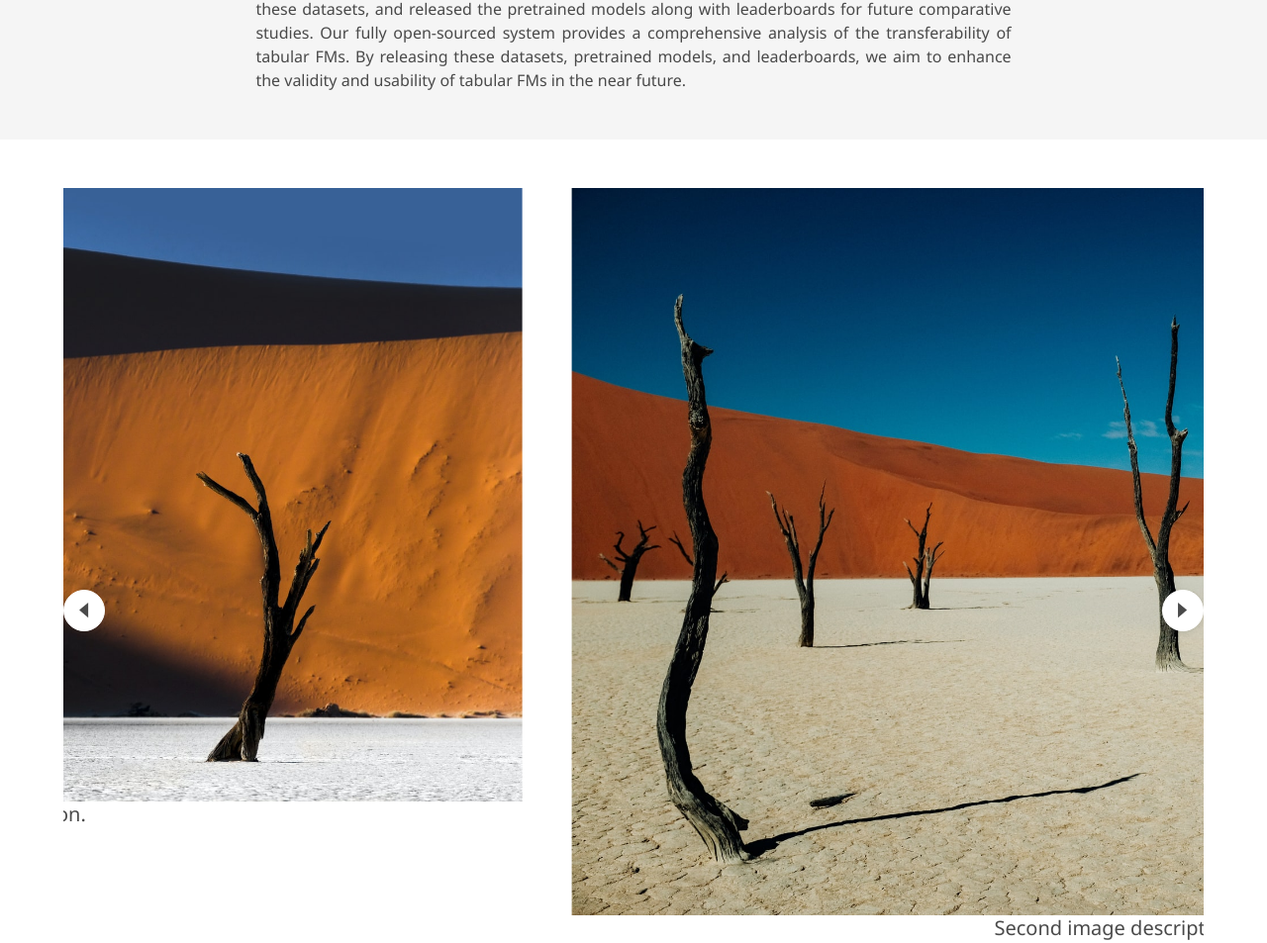
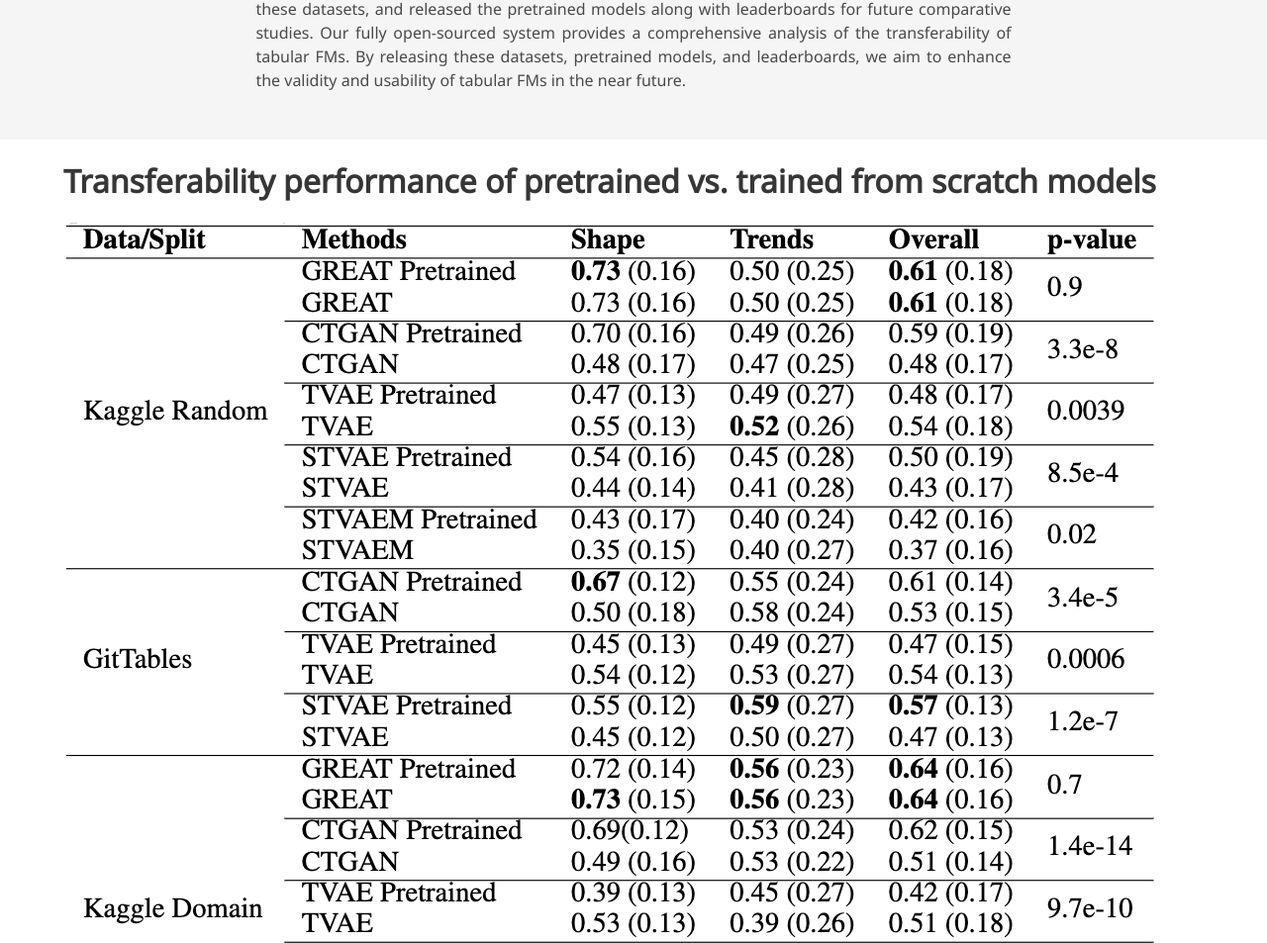
Before and after one commit to tabularfm/tabularfm.github.io, a plain HTML site: page index.html in a window 1280 px wide. Shown: the part 1330-2283 px from the top of the page at 99% size. Drawn offline with nearby package versions, Linux system fonts and the light colour scheme; some icons are missing; a web font is replaced by a local one.

Commit message:
Add exp table

```diff
--- a/index.html
+++ b/index.html
@@ -158,6 +158,15 @@
 </section>
 <!-- End paper abstract -->
 
+<section class="hero is-small">
+  <div class="hero-body">
+    <div class="container">
+      <h2 class="title is-3">Transferability performance of pretrained vs. trained from scratch models</h2>
+      <img src="static/images/result_table.png" />
+    </div>
+  </div>
+</section>
+
 
 <!-- Image carousel -->
 <section class="hero is-small">
```
Also changed, not shown: static/images/result_table.png (added).
